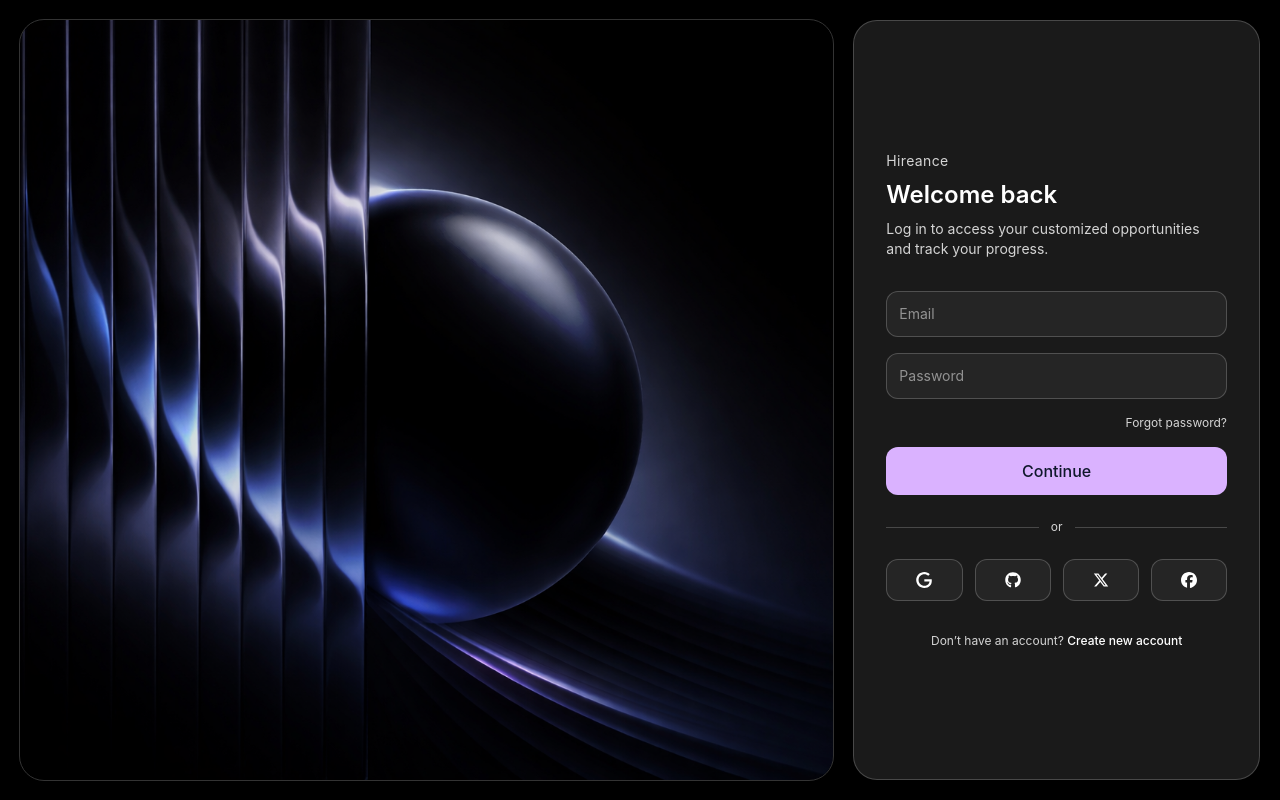
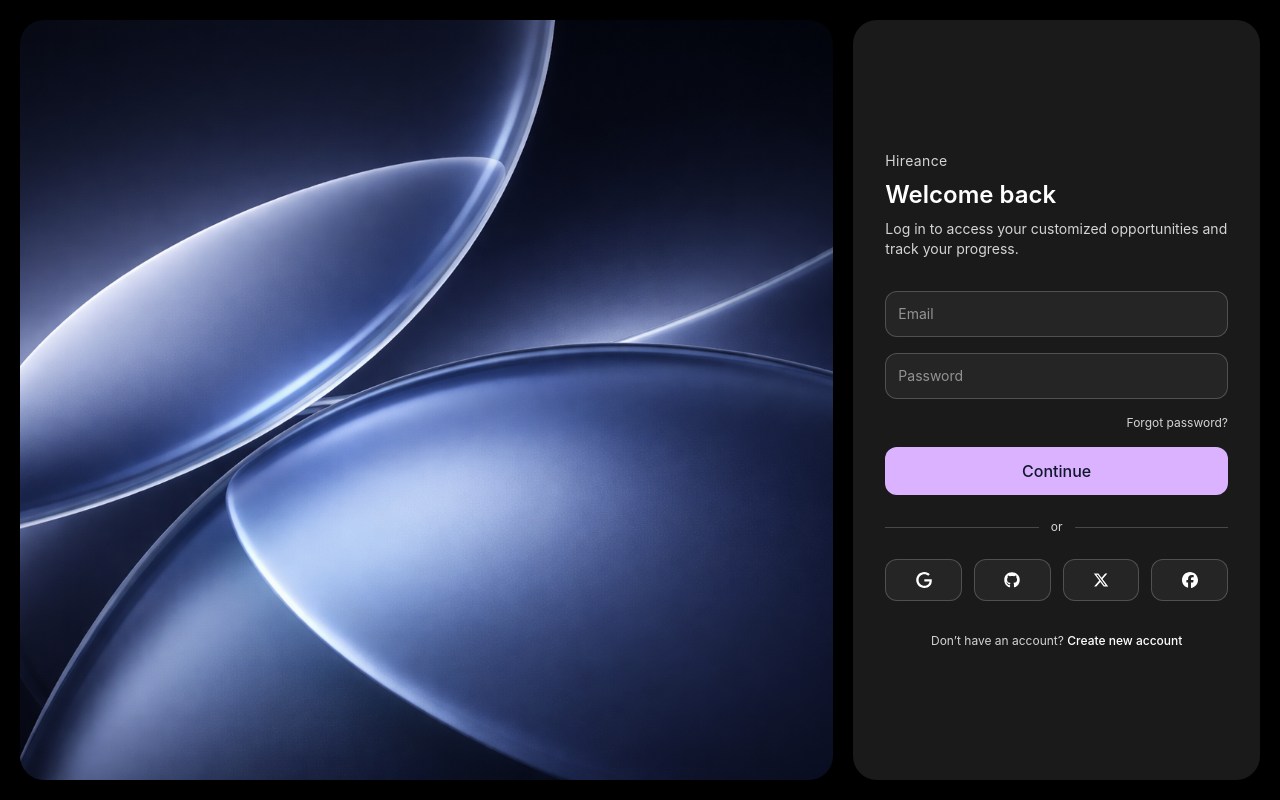
Before and after one commit to kanishq-17/hireance, a React (Vite) app: page / in a window 1280 px wide. Built offline with nearby package versions, Linux system fonts and the light colour scheme.

Commit message:
update: login ui improvement

```diff
--- a/src/authentication/features/login.jsx
+++ b/src/authentication/features/login.jsx
@@ -3,92 +3,15 @@ import { FaGithub, FaFacebook } from "react-icons/fa6";
 import { SiGoogle } from "react-icons/si";
 import { FaXTwitter } from "react-icons/fa6";
 
-// const Login = ({onSwitch}) => {
-//   return (
-//     <section className="w-full h-screen bg-black flex gap-5 p-5">
-//       {/* left section */}
-//       <div className="w-2/3 rounded-3xl h-full bg-[url(/login.png)] bg-cover bg-center outline outline-neutral-700/80" />
-
-//       {/* right section */}
-//       <div
-//         className="w-1/3 h-full rounded-3xl
-//         bg-white/10 backdrop-blur-xl border border-white/20
-//         px-8 text-white flex flex-col justify-center"
-//       >
-//         <p className="text-sm tracking-wide text-neutral-300">Hireance</p>
-
-//         <h2 className="text-2xl font-semibold mt-2">Welcome back</h2>
-
-//         <p className="text-sm text-neutral-300 mt-2">
-//           Log in to access your customized opportunities and track your
-//           progress.
-//         </p>
-
-//         {/* form */}
-//         <div className="mt-8 space-y-4">
-//           <input
-//             type="email"
-//             placeholder="Email"
-//             className="w-full p-3 rounded-xl text-sm
-//               bg-white/5 border border-white/20 outline-none
-//               focus:border-white transition"
-//           />
-
-//           <input
-//             type="password"
-//             placeholder="Password"
-//             className="w-full p-3 rounded-xl text-sm
-//               bg-white/5 border border-white/20 outline-none
-//               focus:border-white transition"
-//           />
-
-//           {/* forgot password */}
-//           <p className="text-xs text-right text-neutral-300 cursor-pointer hover:text-white">
-//             Forgot password?
-//           </p>
-
-//           <Button
-//             extraClasses="w-full bg-purple-300 text-slate-900 p-3 rounded-xl font-medium text-center"
-//             text="Continue"
-//           />
-//         </div>
-
-//         {/* divider */}
-//         <div className="flex items-center gap-3 my-6 text-neutral-300">
-//           <hr className="w-full border-white/20" />
-//           <span className="text-xs">or</span>
-//           <hr className="w-full border-white/20" />
-//         </div>
-
-//         {/* social login */}
-//         <div className="flex justify-between gap-3">
-//           <SocialIcon icon={<SiGoogle />} />
-//           <SocialIcon icon={<FaGithub />} />
-//           <SocialIcon icon={<FaXTwitter />} />
-//           <SocialIcon icon={<FaFacebook />} />
-//         </div>
-
-//         {/* create account */}
-//         <p className="text-xs text-center text-neutral-300 mt-8">
-//           Don’t have an account?{" "}
-//           <span onClick={onSwitch} className="text-white font-medium cursor-pointer hover:underline">
-//             Create new account
-//           </span>
-//         </p>
-//       </div>
-//     </section>
-//   );
-// };
-
 export const LoginLeft = () => (
-  <div className="w-full h-full rounded-3xl bg-[url(/login.png)] bg-cover bg-center outline outline-neutral-700/80" />
+  <div className="w-full h-full rounded-3xl bg-[url(/login.png)] bg-cover bg-center" />
 );
 
 export const LoginRight = ({ onSwitch }) => {
   return (
     <div
       className="w-full h-full rounded-3xl
-        bg-white/10 backdrop-blur-xl border border-white/20
+        bg-white/10 backdrop-blur-xl
         px-8 text-white flex flex-col justify-center"
     >
       <p className="text-sm tracking-wide text-neutral-300">Hireance</p>
```
Also changed, not shown: public/login.png.
